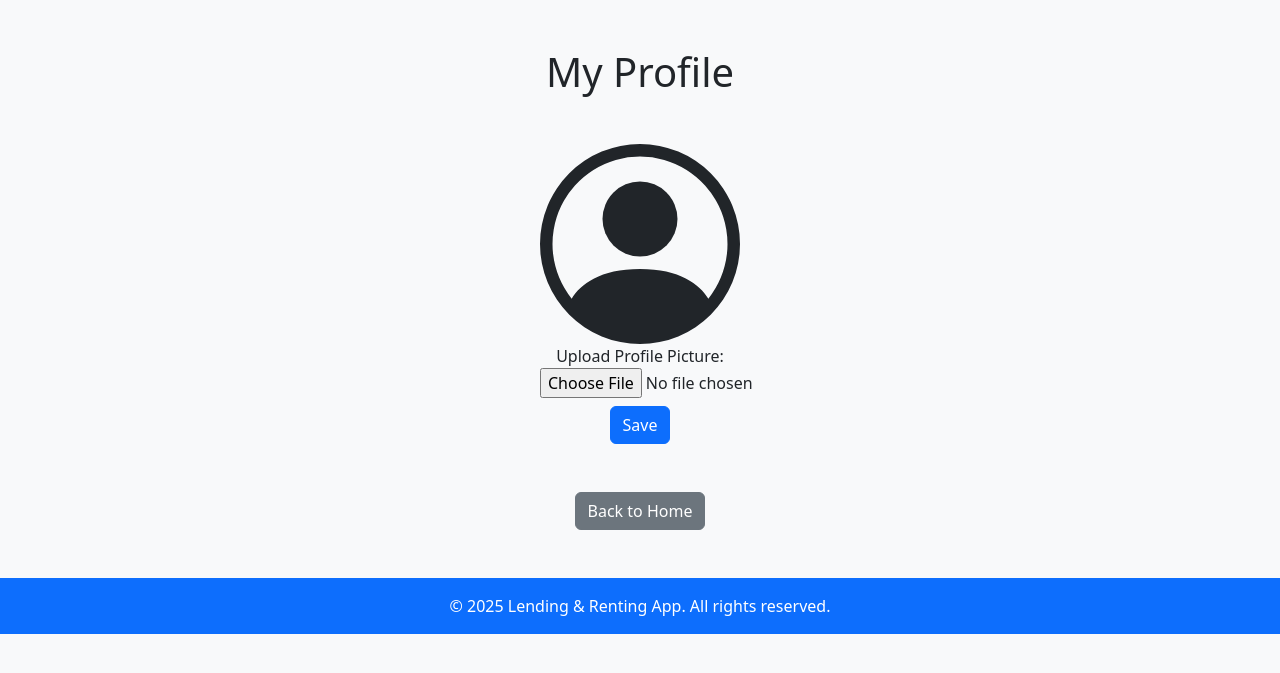
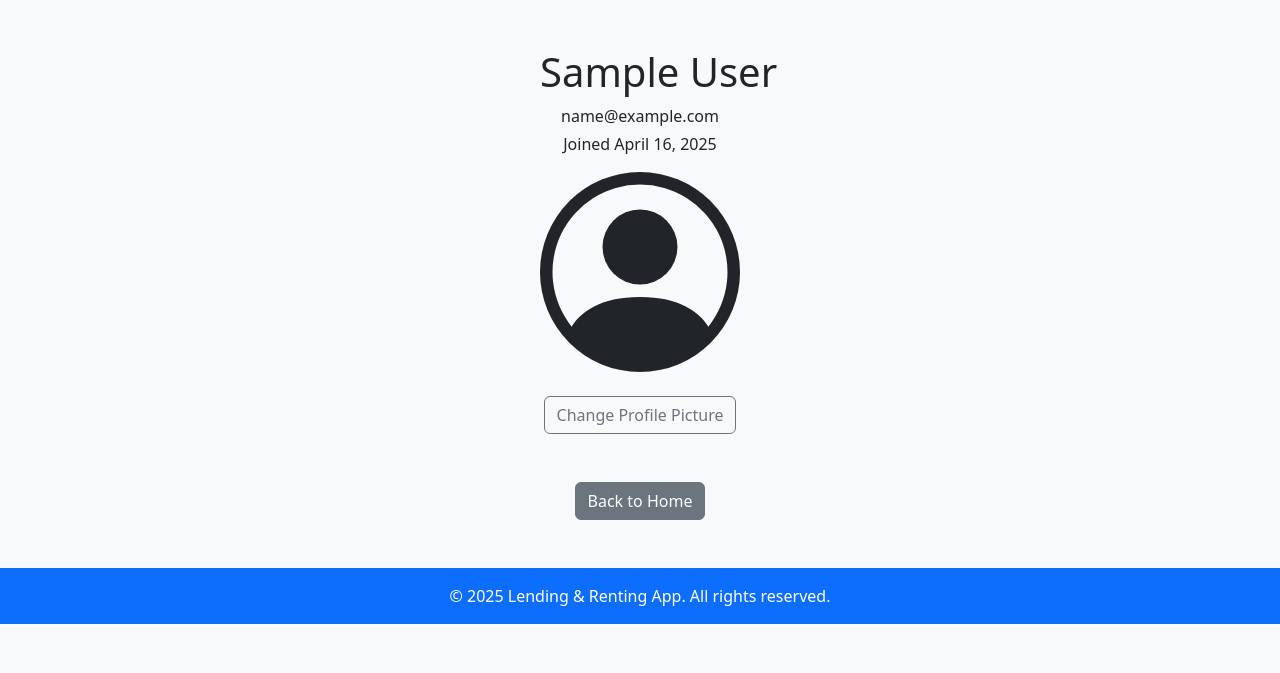
Before and after one commit to shreeja-tangutur/CLArity, a Django app: page /profile/ in a window 1280 px wide. Shown: the part 56-729 px from the top of the page. Run offline with Django 5.2, Linux system fonts and the light colour scheme; the visitor is signed in with stand-in values (Sample User, id 1); data comes from the database, SQL or seed files in the repository.

Commit message:
update login/profile

```diff
--- a/claproject/rentservice/models.py
+++ b/claproject/rentservice/models.py
@@ -27,6 +27,10 @@ class User(AbstractUser):
     def is_patron(self):
         return self.role == 'patron'
 
+
+class Profile(models.Model):
+    user = models.OneToOneField(User, on_delete=models.CASCADE)
+    profile_picture = models.ImageField(upload_to='profile_pictures/', null=True, blank=True)
 
 class DjangoAdministrator(models.Model):
     user = models.OneToOneField(User, on_delete=models.CASCADE)
@@ -161,11 +165,6 @@ class BorrowRequest(models.Model):
             self.item.save()
             self.save()
 
-class Profile(models.Model):
-    user = models.OneToOneField(User, on_delete=models.CASCADE)
-    profile_picture = models.ImageField(upload_to='profile_pictures/', null=True, blank=True)
-
-
 class BorrowRequest(models.Model):
     STATUS_CHOICES = [
         ('requested', 'Requested'),
--- a/claproject/rentservice/views.py
+++ b/claproject/rentservice/views.py
@@ -74,10 +74,8 @@ def profile(request):
     profile, _ = Profile.objects.get_or_create(user=request.user)
 
     if request.method == 'POST' and 'profile_picture' in request.FILES:
-        print("📨 Upload submitted!")
         profile.profile_picture = request.FILES['profile_picture']
         profile.save()
-        print("✅ Profile picture updated.")
         return redirect('profile')
 
     return render(request, 'base/profile.html', {'profile': profile})
@@ -95,12 +93,9 @@ def dashboard(request):
         profile, _ = Profile.objects.get_or_create(user=request.user)
 
         if request.method == 'POST' and 'profile_picture' in request.FILES:
-            print("📨 POST form submitted")
             profile_picture = request.FILES['profile_picture']
-            print(f"📷 File received: {profile_picture.name}")
             profile.profile_picture = profile_picture
             profile.save()
-            print("✅ Profile picture saved!")
             return redirect('dashboard')
 
         user_type = request.user.role
--- a/claproject/templates/account/login.html
+++ b/claproject/templates/account/login.html
@@ -33,7 +33,7 @@
             </div>
             <div class="d-flex justify-content-center">
                 <!-- Anonymous Access Button -->
-                <a href="{% url 'dashboard' %}" class="btn btn-primary btn-block w-50 mb-3">
+                <a href="{% url 'dashboard' %}" class="btn btn-primary btn-block mb-3">
                     Continue as Guest
                 </a>
             </div>
--- a/claproject/templates/base/base.html
+++ b/claproject/templates/base/base.html
@@ -61,7 +61,7 @@
                 <div class="dropdown">
                     <a class="d-flex align-items-center text-white text-decoration-none dropdown-toggle" href="#" id="userDropdown" role="button" data-bs-toggle="dropdown" aria-expanded="false">
                         {% if request.user.profile.profile_picture %}
-                            <img src="{{ request.user.profile.profile_picture.url }}" alt="{{ request.user.first_name }}" class="rounded-circle me-2" style="width:30px; height:30px;">
+                            <img src="{{ request.user.profile.profile_picture.url }}" alt="{{ request.user.first_name }}" class="rounded-circle object-fit-cover me-2" style="width:30px; height:30px; object-fit: cover;">
                         {% else %}
                             <i class="bi bi-person-circle me-2" style="font-size: 1.5rem;"></i>
                         {% endif %}
--- a/claproject/templates/base/profile.html
+++ b/claproject/templates/base/profile.html
@@ -5,11 +5,23 @@
 
 {% block content %}
 <div class="container">
-    <h1 class="text-center mt-4">My Profile</h1>
     <div class="mx-auto my-5" style="width: 200px;">
+
+        <div class="text-center mt-4">
+            <h1 class="d-inline-block text-nowrap">
+                {{ request.user.first_name }} {{ request.user.last_name }}
+            </h1>
+        </div>
+        <p class="text-center mb-1"> {{ request.user.email }}</p>
+        <p class="text-center mt-0">Joined {{ request.user.joined_date|date:"F j, Y" }}</p>
+
         <div class="profile-pic">
             {% if profile.profile_picture %}
-                <img id="profile-preview" src="{{ profile.profile_picture.url }}" alt="Profile Picture" class="img-fluid" width="200">
+                <img id="profile-preview"
+                     src="{{ profile.profile_picture.url }}"
+                     alt="Profile Picture"
+                     class="img-fluid rounded-circle object-fit-cover"
+                     style="width: 200px; height: 200px; object-fit: cover;">
             {% else %}
                 <svg id="profile-preview" xmlns="http://www.w3.org/2000/svg" width="200" height="200" fill="currentColor" class="bi bi-person-circle" viewBox="0 0 16 16">
                     <path d="M11 6a3 3 0 1 1-6 0 3 3 0 0 1 6 0"/>
@@ -17,14 +29,19 @@
                 </svg>
             {% endif %}
 
-            <form method="POST" enctype="multipart/form-data">
-                {% csrf_token %}
-                <div class="text-center">
-                    <label for="profile-image-upload">Upload Profile Picture</label>:
-                    <input id="profile-image-upload" type="file" name="profile_picture" accept="image/png, image/jpeg, image/gif" onchange="previewFile()">
-                    <button type="submit" class="btn btn-primary mt-2">Save</button>
-                </div>
-            </form>
+            <div class="text-center mt-4">
+                <button class="btn btn-outline-secondary" onclick="toggleUploadForm()">Change Profile Picture</button>
+
+                <form id="upload-form" method="POST" enctype="multipart/form-data" class="mt-3" style="display: none;">
+                    {% csrf_token %}
+                    <div class="text-center">
+                        <input id="profile-image-upload" type="file" name="profile_picture"
+                               accept="image/png, image/jpeg, image/gif"
+                               class="form-control w-100 mb-2">
+                        <button type="submit" class="btn btn-primary mt-2">Save</button>
+                    </div>
+                </form>
+            </div>
         </div>
     </div>
     <!-- Back to Home Button -->
@@ -33,5 +50,11 @@
     </div>
 </div>
 
+<script>
+    function toggleUploadForm() {
+      const form = document.getElementById('upload-form');
+      form.style.display = form.style.display === 'none' ? 'block' : 'none';
+    }
+</script>
 
 {% endblock content %}
--- a/test_s3_upload.py
+++ b/test_s3_upload.py
@@ -26,9 +26,8 @@ with open(file_name, "w") as file:
 # Upload file to S3
 try:
     s3.upload_file(file_name, AWS_STORAGE_BUCKET_NAME, file_name)
-    print(f"✅ File uploaded successfully to S3: {file_name}")
 except Exception as e:
-    print(f"❌ Upload failed: {e}")
+    print(f"Upload failed: {e}")
 
 # Remove the local test file
 os.remove(file_name)
```
